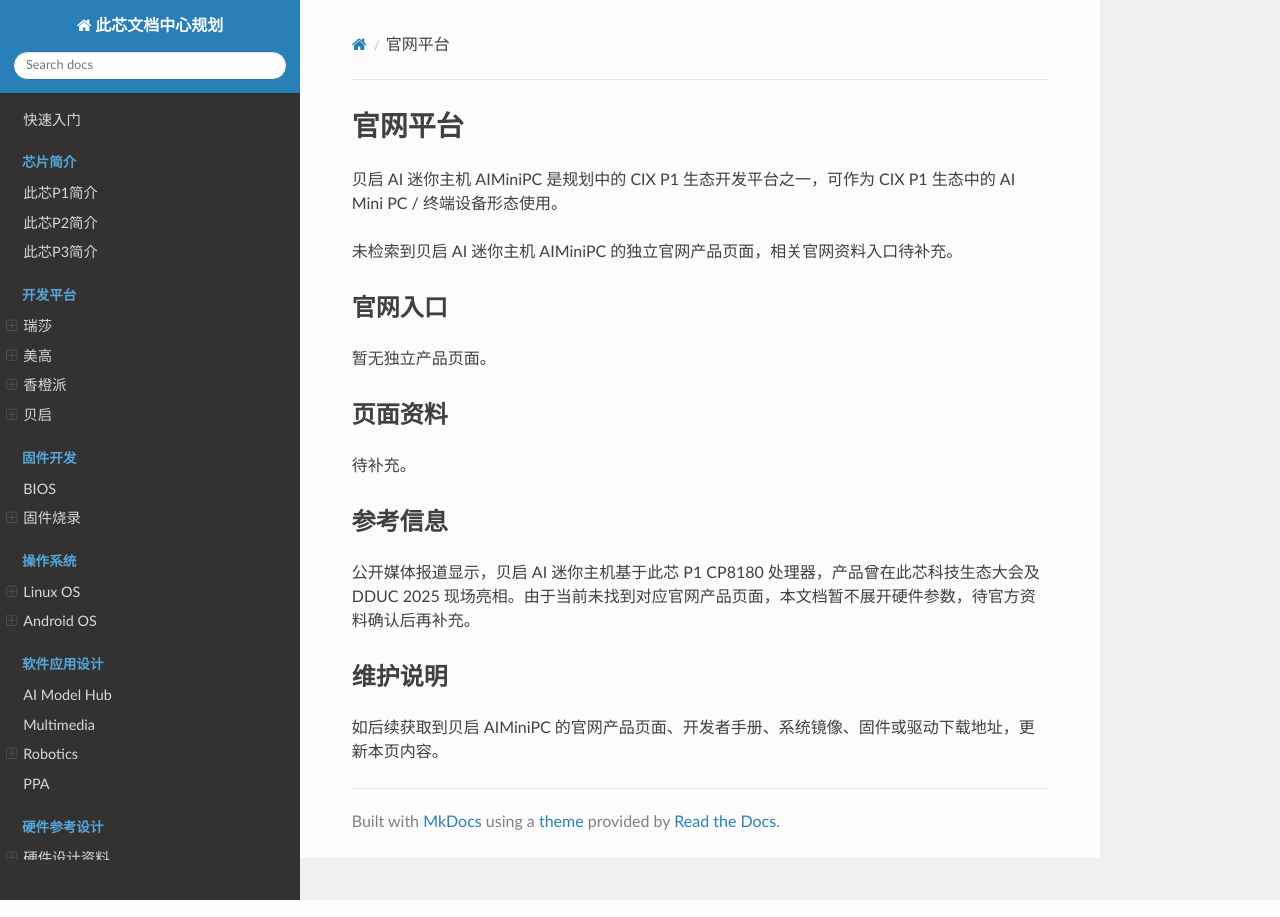
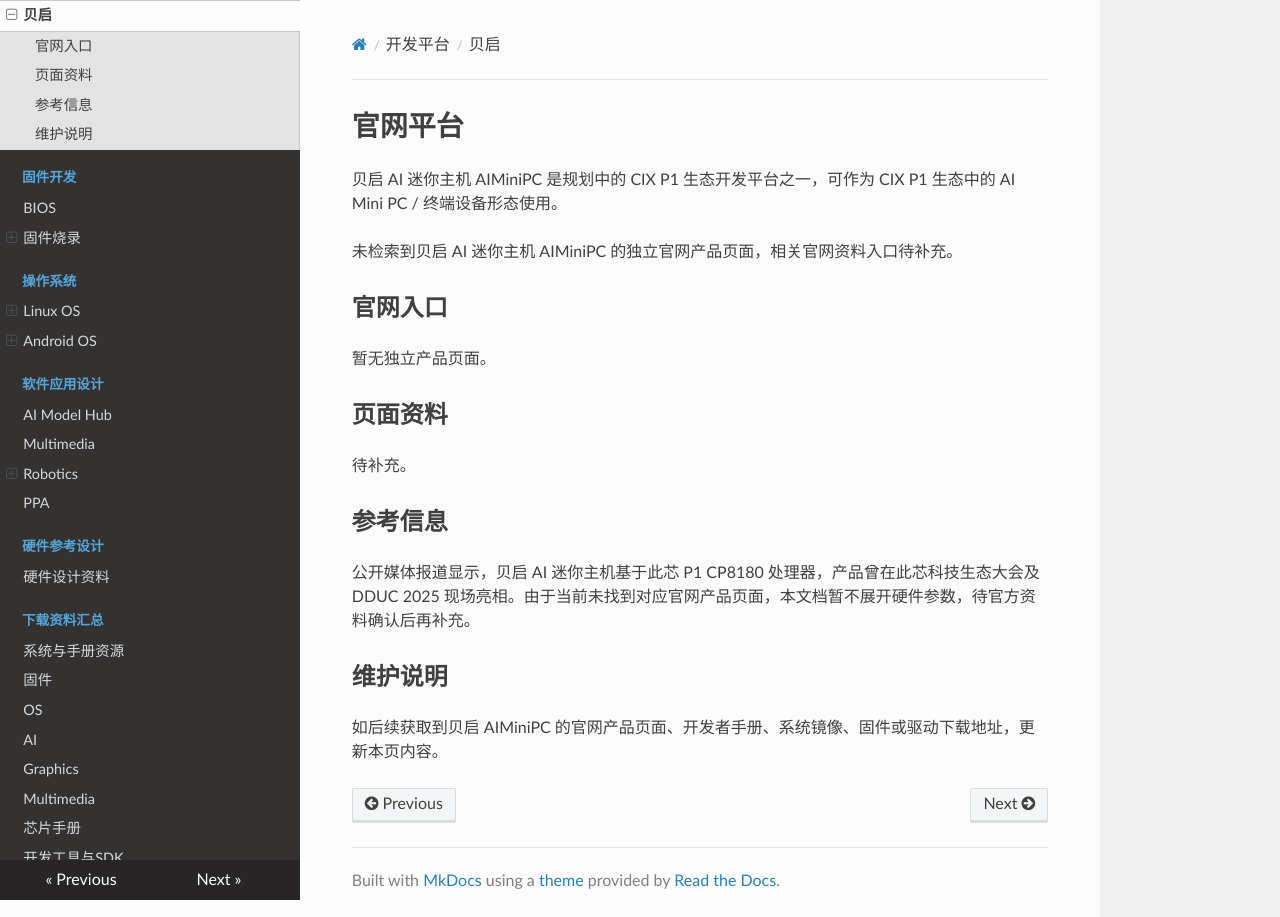
Before and after one commit to chao-luan/cix-cdc-docs, an MkDocs documentation site: the page built from docs/开发平台/贝启.md, in a window 1280 px wide. Built offline with MkDocs 1.6.1, drawn with Linux system fonts in a browser that asks for light colours; nearby versions of some CDN libraries.

Commit message:
Update mkdocs.yml

```diff
--- a/mkdocs.yml
+++ b/mkdocs.yml
@@ -12,21 +12,16 @@ nav:
       - 此芯P2简介: 芯片简介/此芯P2简介.md
       - 此芯P3简介: 芯片简介/此芯P3简介.md
   - 开发平台:
-      - 瑞莎:
-          - 官网平台: 开发平台/瑞莎/官网平台.md
-      - 美高:
-          - 官网平台: 开发平台/美高/官网平台.md
-      - 香橙派:
-          - 官网平台: 开发平台/香橙派/官网平台.md
-      - 贝启:
-          - 官网平台: 开发平台/贝启/官网平台.md
+      - 瑞莎: 开发平台/瑞莎.md
+      - 美高: 开发平台/美高.md
+      - 香橙派: 开发平台/香橙派.md
+      - 贝启: 开发平台/贝启.md
   - 固件开发:
       - BIOS: 固件开发/BIOS.md
       - 固件烧录:
           - 此芯P1:
               - 全镜像烧录: 固件开发/固件烧录/此芯P1/全镜像烧录.md
               - 待补充: 固件开发/固件烧录/此芯P1/待补充.md
-              - ...: 固件开发/固件烧录/此芯P1/省略.md
   - 操作系统:
       - Linux OS:
           - Linux Kernel: 操作系统/Linux OS/Linux Kernel.md
@@ -40,22 +35,21 @@ nav:
           - Robotics SDK: 软件应用设计/Robotics/Robotics SDK.md
       - PPA: 软件应用设计/PPA.md
   - 硬件参考设计:
-      - 硬件设计资料:
-          - 当前暂无: 硬件参考设计/硬件设计资料/当前暂无.md
+      - 硬件设计资料: 硬件参考设计/硬件设计资料.md
   - 下载资料汇总:
-      - 系统与手册资源:
-          - 固件: 下载资料汇总/系统与手册资源/固件.md
-          - OS: 下载资料汇总/系统与手册资源/OS.md
-          - AI: 下载资料汇总/系统与手册资源/AI.md
-          - Graphics: 下载资料汇总/系统与手册资源/Graphics.md
-          - Multimedia: 下载资料汇总/系统与手册资源/Multimedia.md
-          - 芯片手册: 下载资料汇总/系统与手册资源/芯片手册.md
-      - 开发工具SDK:
-          - HIFI 5 DSP SDK: 下载资料汇总/开发工具SDK/HIFI 5 DSP SDK.md
-          - Multimedia SDK: 下载资料汇总/开发工具SDK/Multimedia SDK.md
-          - GO SDK: 下载资料汇总/开发工具SDK/GO SDK.md
-          - NeuralOne AI SDK: 下载资料汇总/开发工具SDK/NeuralOne AI SDK.md
-          - Robotics SDK: 下载资料汇总/开发工具SDK/Robotics SDK.md
+      - 系统与手册资源: 下载资料汇总/系统与手册资源.md
+      - 固件: 下载资料汇总/系统与手册资源/固件.md
+      - OS: 下载资料汇总/系统与手册资源/OS.md
+      - AI: 下载资料汇总/系统与手册资源/AI.md
+      - Graphics: 下载资料汇总/系统与手册资源/Graphics.md
+      - Multimedia: 下载资料汇总/系统与手册资源/Multimedia.md
+      - 芯片手册: 下载资料汇总/系统与手册资源/芯片手册.md
+      - 开发工具与SDK: 下载资料汇总/开发工具与SDK.md
+      - HIFI 5 DSP SDK: 下载资料汇总/开发工具SDK/HIFI 5 DSP SDK.md
+      - Multimedia SDK: 下载资料汇总/开发工具SDK/Multimedia SDK.md
+      - GO SDK: 下载资料汇总/开发工具SDK/GO SDK.md
+      - NeuralOne AI SDK: 下载资料汇总/开发工具SDK/NeuralOne AI SDK.md
+      - Robotics SDK: 下载资料汇总/开发工具SDK/Robotics SDK.md
 
 markdown_extensions:
   - admonition
```
